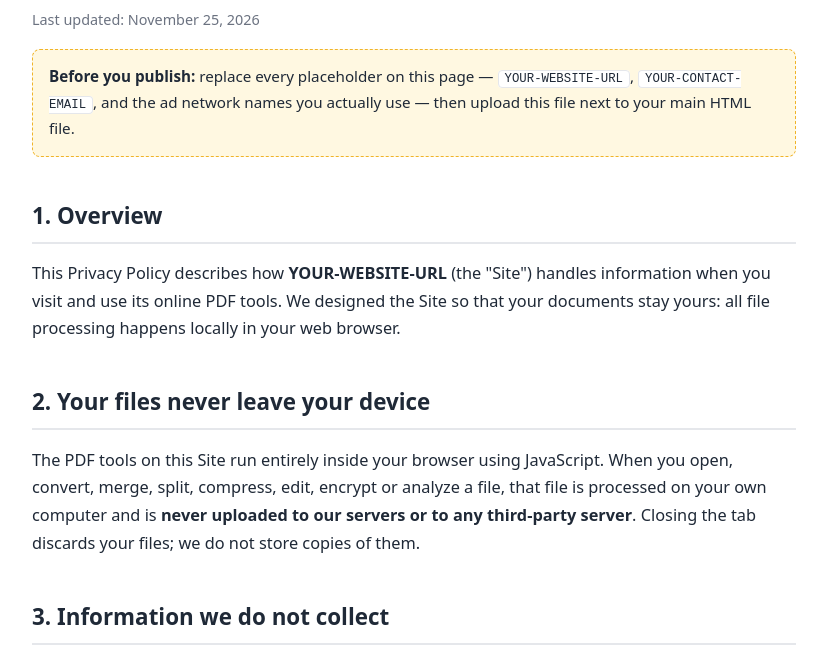
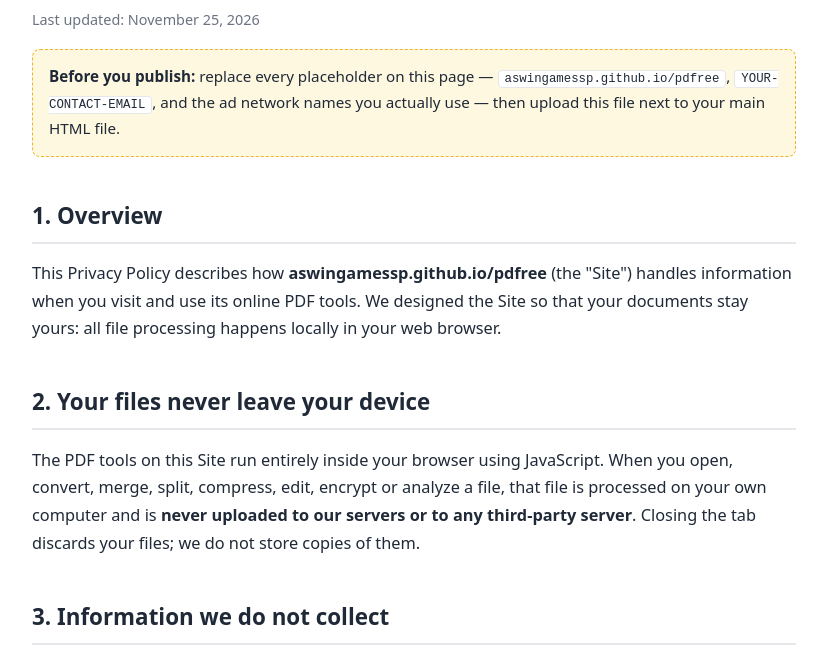
Before and after one commit to aswingamessp/pdfree, a plain HTML site: page privacy-policy.html in a window 1280 px wide. Shown: the part 121-779 px from the top of the page, without its empty margins (226-1053 px from the left). Drawn offline with Linux system fonts and the light colour scheme.

Commit message:
Privacy policy: fill in live site URL

```diff
--- a/privacy-policy.html
+++ b/privacy-policy.html
@@ -25,11 +25,11 @@
 
   <div class="up">
     <b>Before you publish:</b> replace every placeholder on this page —
-    <code>YOUR-WEBSITE-URL</code>, <code>YOUR-CONTACT-EMAIL</code>, and the ad network names you actually use — then upload this file next to your main HTML file.
+    <code>aswingamessp.github.io/pdfree</code>, <code>YOUR-CONTACT-EMAIL</code>, and the ad network names you actually use — then upload this file next to your main HTML file.
   </div>
 
   <h2>1. Overview</h2>
-  <p>This Privacy Policy describes how <b>YOUR-WEBSITE-URL</b> (the "Site") handles information when you visit and use its online PDF tools. We designed the Site so that your documents stay yours: all file processing happens locally in your web browser.</p>
+  <p>This Privacy Policy describes how <b>aswingamessp.github.io/pdfree</b> (the "Site") handles information when you visit and use its online PDF tools. We designed the Site so that your documents stay yours: all file processing happens locally in your web browser.</p>
 
   <h2>2. Your files never leave your device</h2>
   <p>The PDF tools on this Site run entirely inside your browser using JavaScript. When you open, convert, merge, split, compress, edit, encrypt or analyze a file, that file is processed on your own computer and is <b>never uploaded to our servers or to any third-party server</b>. Closing the tab discards your files; we do not store copies of them.</p>
```
